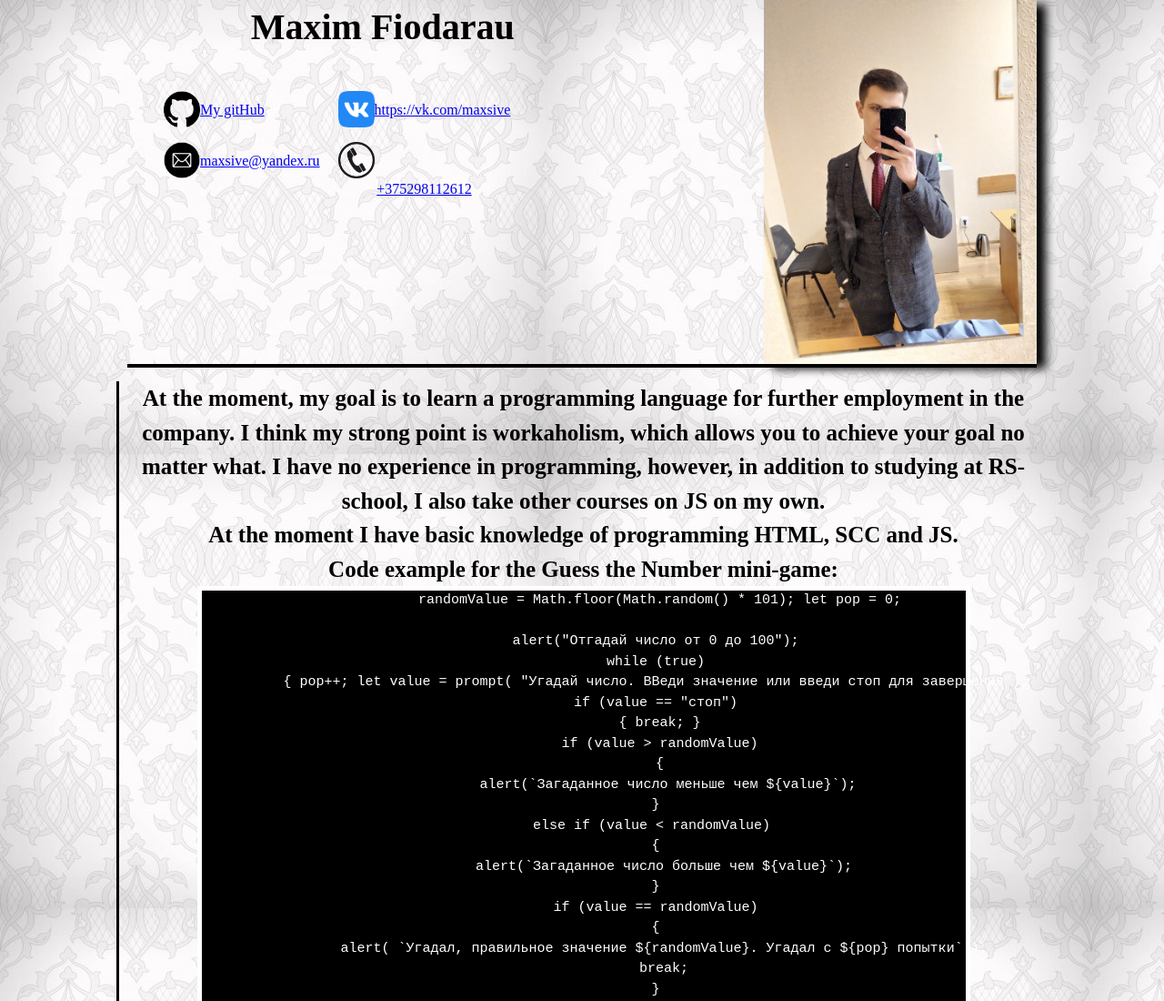
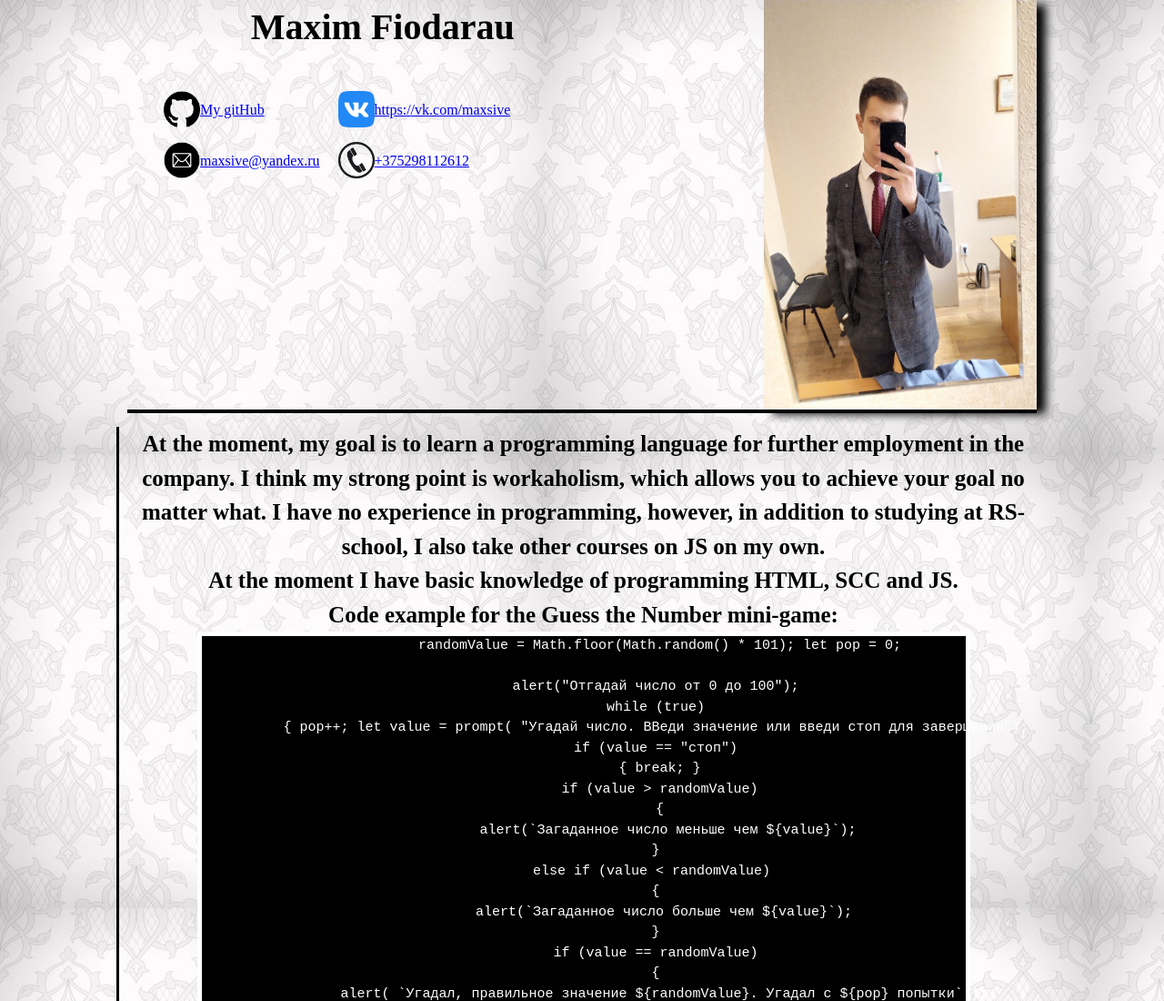
Before and after one commit to MaxSives/rsschool-cv-stage-0-, a plain HTML site: page index.html in a window 1280 px wide. Shown: the top 1100 px of the page at 91% size. Drawn offline with Linux system fonts and the light colour scheme.

Commit message:
fix: fix position myphoto

```diff
--- a/index.html
+++ b/index.html
@@ -45,16 +45,19 @@
                 </div>
               </div>
               <div class="phoneNumber">
-                <img src="img/Phone_icon.png" alt="Phone logo" />
-              </div>
-              <div>
-                <a href="callto:+375298112612"> +375298112612 </a>
+                <div>
+                  <img src="img/Phone_icon.png" alt="Phone logo" />
+                </div>
+                <div class="number">
+                  <a href="callto:+375298112612"> +375298112612 </a>
+                </div>
               </div>
             </div>
           </div>
         </div>
-        <div class="myphoto">
-          <img src="img/Maxim.jpg" alt="My Photo">
+        <div class="myPhoto">
+          <img src="img/Maxim.jpg" alt="My Photo" />
+        </div>
       </section>
       <section class="knowlengeAndGoal">
         <h2>
--- a/style.css
+++ b/style.css
@@ -232,12 +232,10 @@ pre {
   display: flex;
   font-size: 24px;
 }
-
-.myphoto img {
+.myPhoto img {
   width: 300px;
-  height: 400px;
+  height: 450px;
 }
-
-.myphoto {
+.myPhoto {
   box-shadow: 10px 5px 10px #000000;
 }
```
